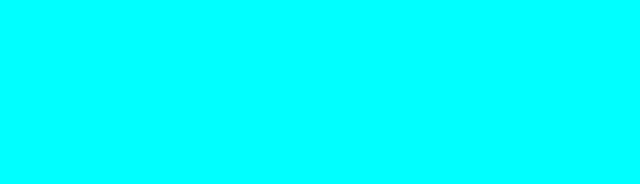
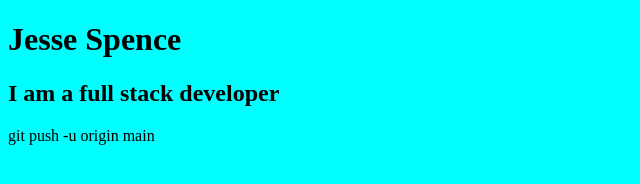
Before and after one commit to JesseSpence/practice, a plain HTML site: page index.html in a window 1280 px wide. Shown: the whole page, without its empty margins (0-640 px from the left). Drawn offline with Linux system fonts and the light colour scheme.

Commit message:
update my html

```diff
--- a/index.html
+++ b/index.html
@@ -7,6 +7,8 @@
     <title>Document</title>
 </head>
 <body style="background-color:aqua "></body>
-
+<h1>Jesse Spence</h1>
+<h2>I am a full stack developer</h2>
+<P>git push -u origin main</P>
 </body>
 </html>
```
